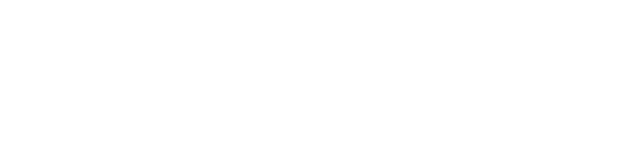
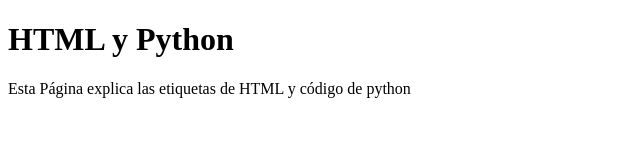
Before and after one commit to Camila-178/Clase2, a plain HTML site: page index.html in a window 1280 px wide. Shown: the whole page, without its empty margins (0-640 px from the left). Drawn offline with Linux system fonts and the light colour scheme.

Commit message:
agregamos un header

```diff
--- a/index.html
+++ b/index.html
@@ -7,6 +7,10 @@
     <link rel="icon" href="Imagenes/icono.png">
 </head>
 <body>
+    <header>
+        <h1>HTML y Python</h1>
+        <p>Esta Página explica las etiquetas de HTML y código de python</p>
+    </header>
 
 </body>
 </html>
```
